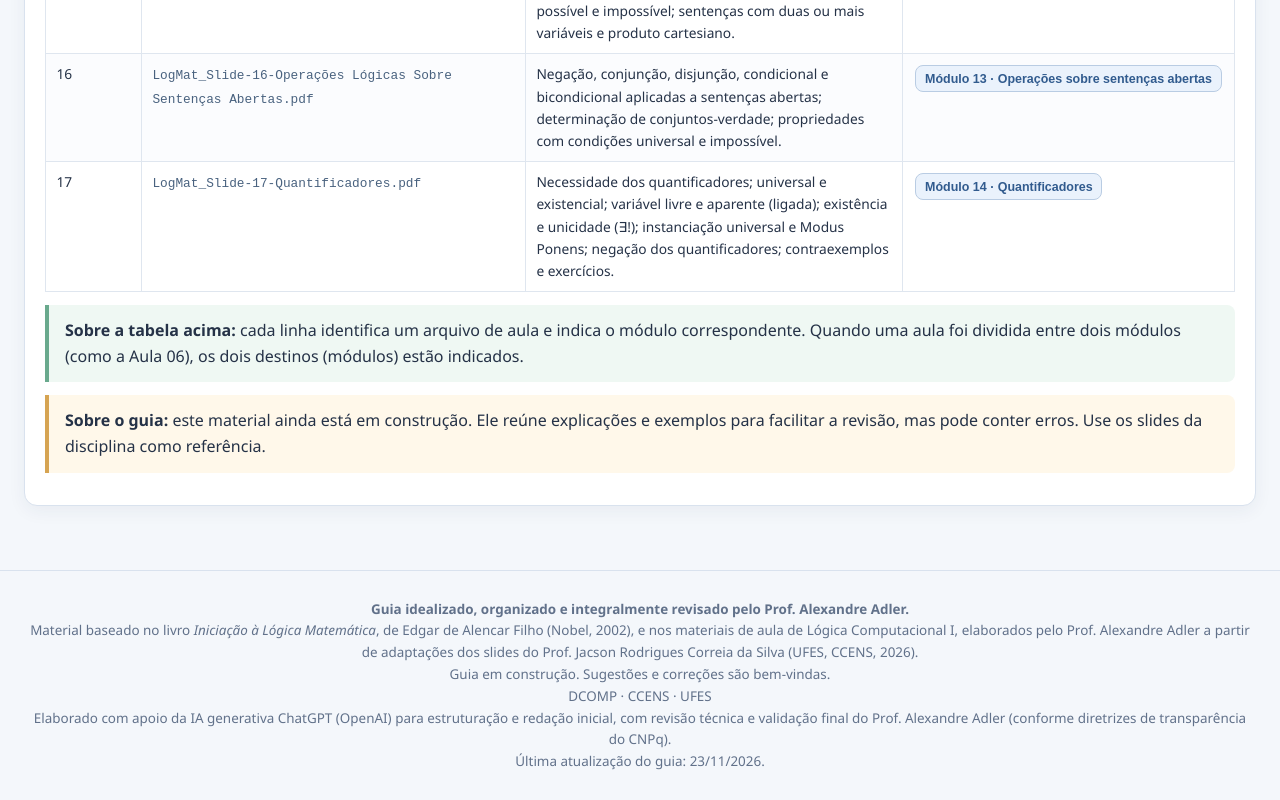
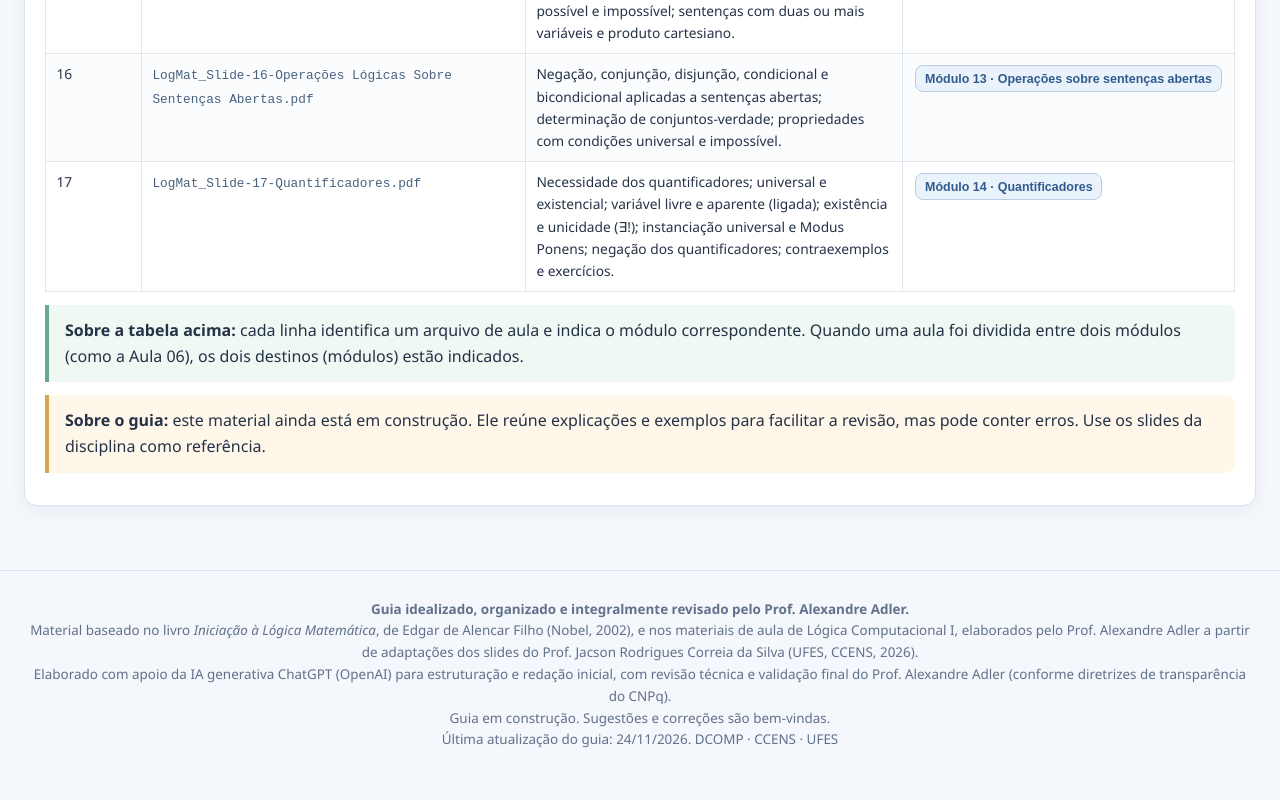
Before and after one commit to alexandreadler/alexandreadler.github.io, a plain HTML site: page disciplinas/2026.2/Logica_Computacional_I/Guia_Interativo_Logica_Computacional_I.html in a window 1280 px wide. Shown: the part 4030-4830 px from the top of the page. Drawn offline with Linux system fonts and the light colour scheme.

Commit message:
Update footer content with latest information

```diff
--- a/disciplinas/2026.2/Logica_Computacional_I/Guia_Interativo_Logica_Computacional_I.html
+++ b/disciplinas/2026.2/Logica_Computacional_I/Guia_Interativo_Logica_Computacional_I.html
@@ -1345,10 +1345,10 @@ footer{text-align:center;padding:1.7rem;color:var(--muted);border-top:1px solid
 <footer>
 <strong>Guia idealizado, organizado e integralmente revisado pelo Prof. Alexandre Adler.</strong><br/>
   Material baseado no livro <em>Iniciação à Lógica Matemática</em>, de Edgar de Alencar Filho (Nobel, 2002), e nos materiais de aula de Lógica Computacional I, elaborados pelo Prof. Alexandre Adler a partir de adaptações dos slides do Prof. Jacson Rodrigues Correia da Silva (UFES, CCENS, 2026).<br/>
+<span>Elaborado com apoio da IA generativa ChatGPT (OpenAI) para estruturação e redação inicial, com revisão técnica e validação final do Prof. Alexandre Adler (conforme diretrizes de transparência do CNPq).</span><br>
 <span>Guia em construção. Sugestões e correções são bem-vindas.</span><br/>
+<span class="last-updated">Última atualização do guia: <time datetime="2026-11-24">24/11/2026</time>.</span>
 <span>DCOMP · CCENS · UFES</span><br>
-<span>Elaborado com apoio da IA generativa ChatGPT (OpenAI) para estruturação e redação inicial, com revisão técnica e validação final do Prof. Alexandre Adler (conforme diretrizes de transparência do CNPq).</span><br>
-<span class="last-updated">Última atualização do guia: <time datetime="2026-11-23">23/11/2026</time>.</span>
 </br></footer>
 <script>
 function openTab(id,btn){
```
